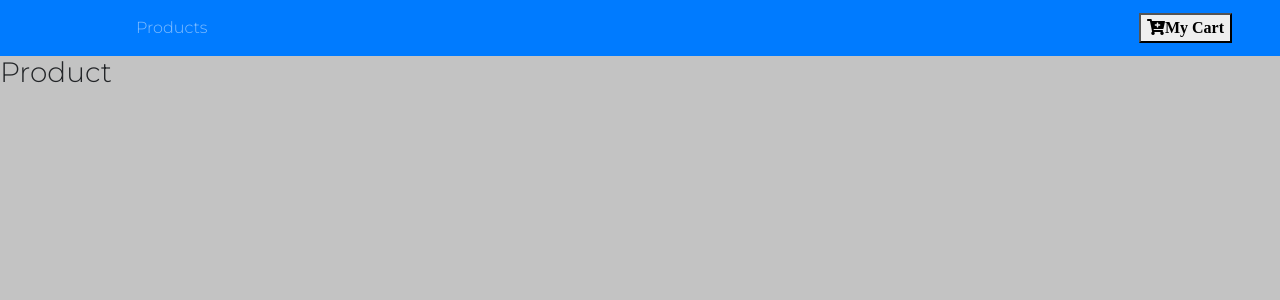
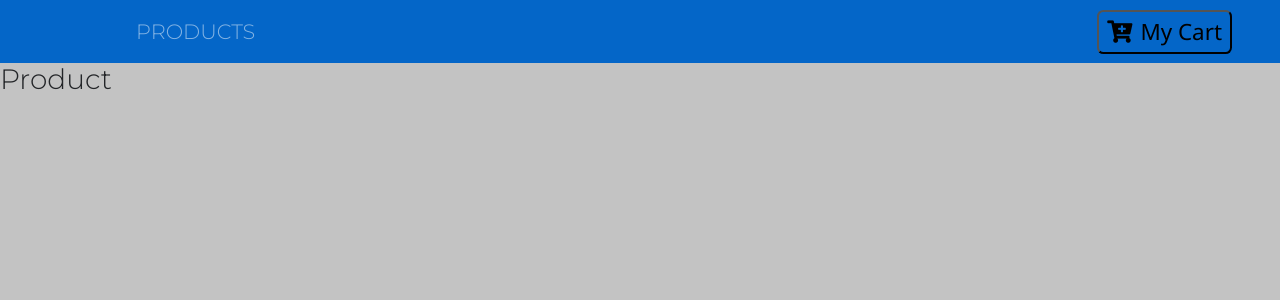
Before and after one commit to rahulh77/react-store, a React (Create React App) app: page / in a window 1280 px wide. Shown: the top 300 px of the page. Built offline with nearby package versions, Linux system fonts and the light colour scheme.

Commit message:
Styled components

```diff
--- a/package.json
+++ b/package.json
@@ -11,6 +11,7 @@
     "react-dom": "^17.0.1",
     "react-router-dom": "^5.2.0",
     "react-scripts": "4.0.1",
+    "styled-components": "^5.2.1",
     "web-vitals": "^0.2.4"
   },
   "scripts": {
--- a/src/App.css
+++ b/src/App.css
@@ -4,6 +4,7 @@
   --mainWhite: #c3c3c3;
   --mainDark: #232528;
   --mainYellow: #ffa400;
+  --myBlue: #0466c8;
 }
 body {
   font-family: 'Montserrat', sans-serif !important;
@@ -15,9 +16,9 @@ body {
   letter-spacing: 0.3rem;
   text-transform: uppercase;
 }
-.text-blue{
+.text-blue {
   color: var(--mainBlue);
 }
-.text-bright{
+.text-bright {
   color: var(--lightBlue);
 }
--- a/src/App.js
+++ b/src/App.js
@@ -1,6 +1,5 @@
 import React, { Component } from 'react';
 import { Switch, Route, Link } from 'react-router-dom';
-import logo from './logo.svg';
 import './App.css';
 import 'bootstrap/dist/css/bootstrap.min.css';
 import NavBar from './components/navbar';
--- /dev/null
+++ b/src/components/button.js
@@ -0,0 +1,19 @@
+import styled from 'styled-components';
+
+// export default styled.button`
+export const ButtonContainer = styled.button`
+  text-transform: capitalize;
+  font-size: 1.4rem;
+  font-family: 'Segoe UI', Tahoma, Geneva, Verdana, sans-serif;
+  cursor: pointer;
+  background: transparent;
+  border-radius: 0.4rem;
+  padding: 0.2rem 0.5rem;
+  transition: all 0.2s ease-in-out;
+  &:hover {
+    background-color: var(--mainWhite);
+  }
+  &:focus {
+    outline: none;
+  }
+`;
--- a/src/components/navbar.js
+++ b/src/components/navbar.js
@@ -1,10 +1,14 @@
 import React, { Component } from 'react';
 import { Link } from 'react-router-dom';
 import homelogo from '../assets/home-logo.svg';
+import styled from 'styled-components';
+
+import { ButtonContainer } from './button';
+
 export default class NavBar extends Component {
   render() {
     return (
-      <nav className='navbar bg-primary navbar-expand-sm navbar-dark px-sm-5'>
+      <NavWrapper className='navbar navbar-expand-sm navbar-dark px-sm-5'>
         <Link to='/'>
           <img src={homelogo} alt='store' className='navbar' />
         </Link>
@@ -16,11 +20,23 @@ export default class NavBar extends Component {
           </li>
         </ul>
         <Link to='/cart' className='ml-auto'>
-          <button>
-            <i className='fas fa-cart-plus'>My Cart</i>
-          </button>
+          <ButtonContainer>
+            <span className='mr-2'>
+              <i className='fas fa-cart-plus' />
+            </span>
+            my cart
+          </ButtonContainer>
         </Link>
-      </nav>
+      </NavWrapper>
     );
   }
 }
+
+const NavWrapper = styled.nav`
+  background: var(--myBlue) !important;
+  .nav-link {
+    color: var(--mainYellow);
+    font-size: 1.3rem;
+    text-transform: uppercase;
+  }
+`;
```
Also changed, not shown: src/README.md, 1 other file (tests, documents, lock files or other folders).
